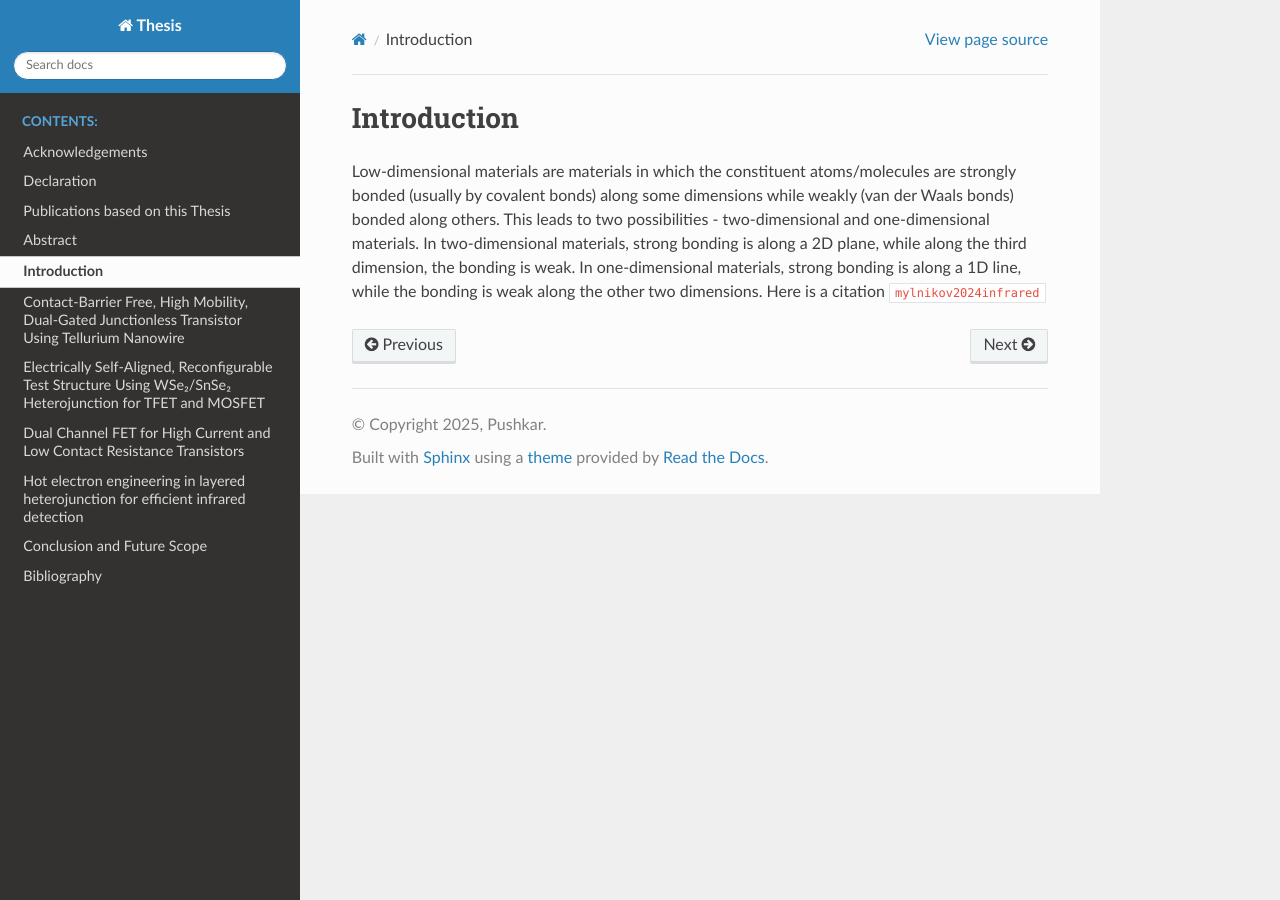
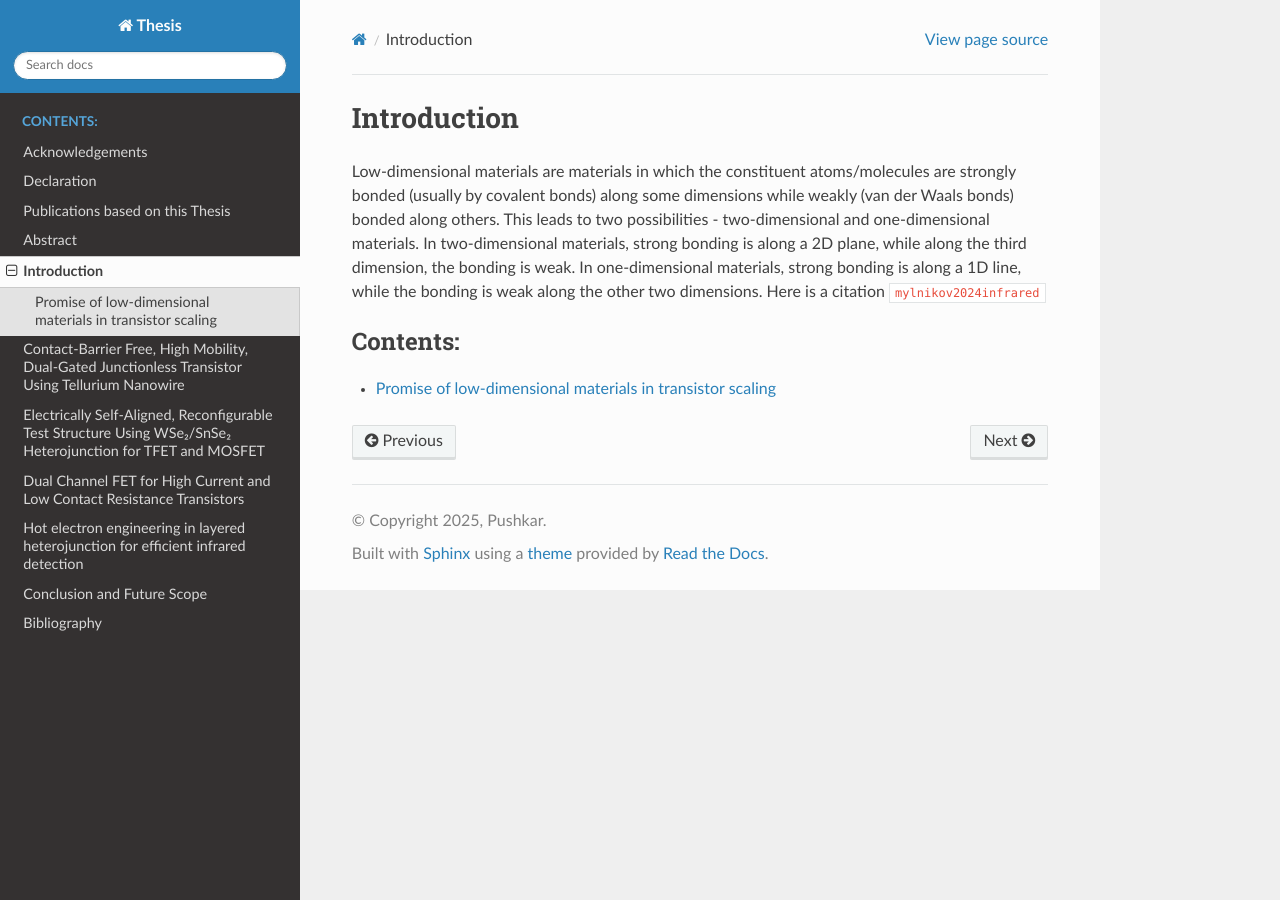
Before and after one commit to dpshkr/mythesis, a Sphinx documentation site: the page built from source/introduction/index.rst, in a window 1280 px wide. Built offline with Sphinx 7.4.7 and the Read the Docs theme 3.1.0, drawn with Linux system fonts in a browser that asks for light colours; cross-references to code outside the pages are shown as plain code.

Commit message:
Update index.rst

```diff
--- a/source/introduction/index.rst
+++ b/source/introduction/index.rst
@@ -11,3 +11,5 @@ Here is a citation :cite:p:`mylnikov2024infrared`
 .. toctree::
    :maxdepth: 2
    :caption: Contents:
+
+   promise-of-low-dimensional-materials-in-scaling
```
